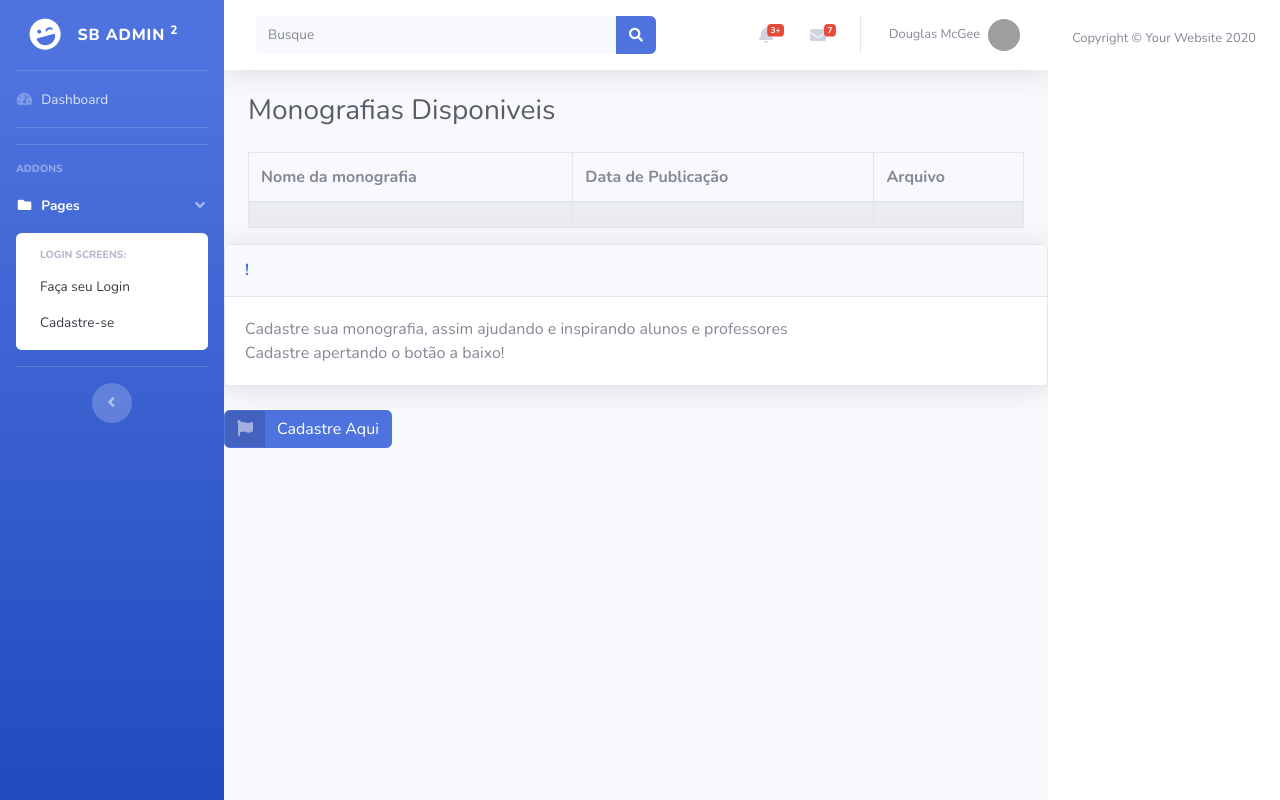
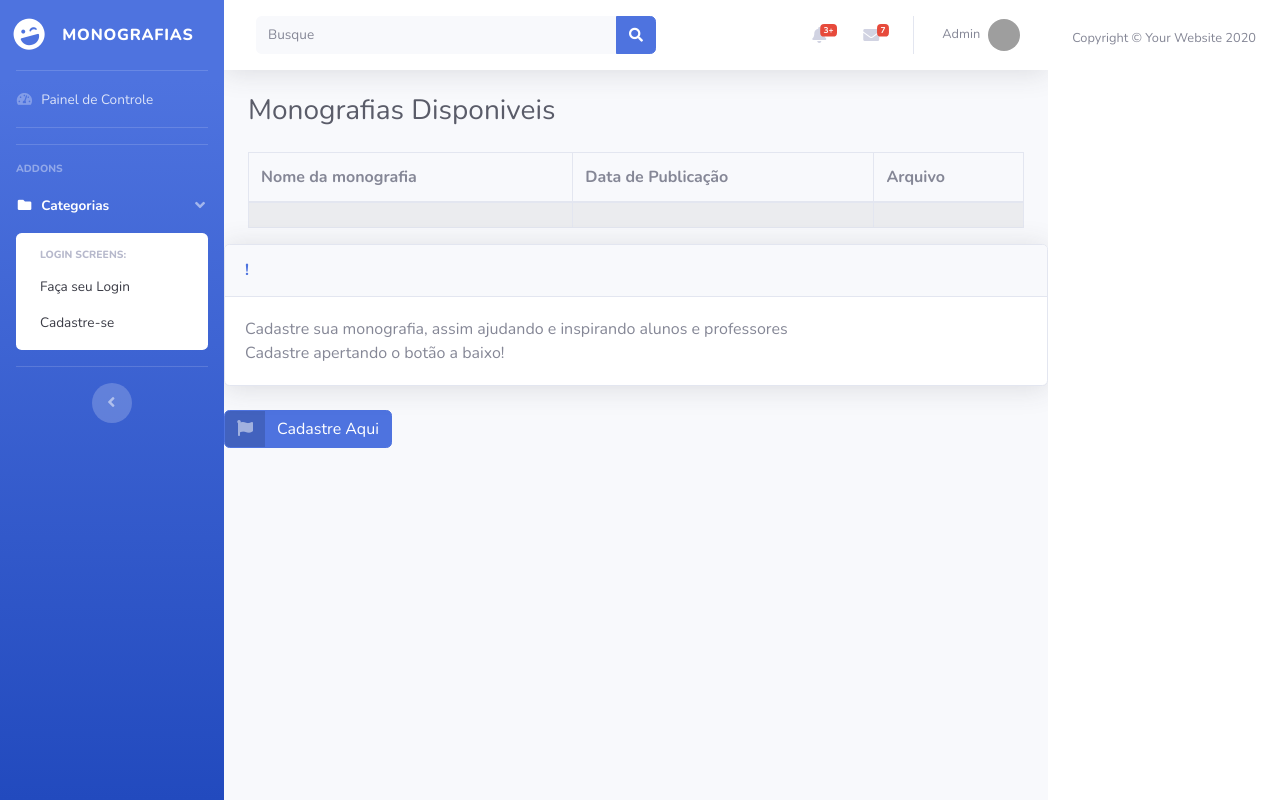
Before and after one commit to zevitorfs/Projeto-Monografia, a Django app: page / in a window 1280 px wide. Run offline with Django 4.2, Linux system fonts and the light colour scheme; lists and menus that the app fills with data are empty; some libraries are stand-ins or nearby versions; grey boxes are pictures that could not be loaded.

Commit message:
Tela Principal nomes em inglês traduzidos e Titulo da pagina mudado pra Monogrpafias

```diff
--- a/anexar_arquivo/templates/anexar_arquivo/lista.html
+++ b/anexar_arquivo/templates/anexar_arquivo/lista.html
@@ -36,7 +36,7 @@
                 <div class="sidebar-brand-icon rotate-n-15">
                     <i class="fas fa-laugh-wink"></i>
                 </div>
-                <div class="sidebar-brand-text mx-3">SB Admin <sup>2</sup></div>
+                <div class="sidebar-brand-text mx-3">Monografias</div>
             </a>
 
             <!-- Divider -->
@@ -46,7 +46,7 @@
             <li class="nav-item">
                 <a class="nav-link" href="index.html">
                     <i class="fas fa-fw fa-tachometer-alt"></i>
-                    <span>Dashboard</span></a>
+                    <span>Painel de Controle</span></a>
             </li>
 
             <!-- Divider -->
@@ -74,7 +74,7 @@
                 <a class="nav-link" href="#" data-toggle="collapse" data-target="#collapsePages" aria-expanded="true"
                     aria-controls="collapsePages">
                     <i class="fas fa-fw fa-folder"></i>
-                    <span>Pages</span>
+                    <span>Categorias</span>
                 </a>
                 <div id="collapsePages" class="collapse show" aria-labelledby="headingPages"
                     data-parent="#accordionSidebar">
@@ -280,7 +280,7 @@
                         <li class="nav-item dropdown no-arrow">
                             <a class="nav-link dropdown-toggle" href="#" id="userDropdown" role="button"
                                 data-toggle="dropdown" aria-haspopup="true" aria-expanded="false">
-                                <span class="mr-2 d-none d-lg-inline text-gray-600 small">Douglas McGee</span>
+                                <span class="mr-2 d-none d-lg-inline text-gray-600 small">Admin</span>
                                 <img class="img-profile rounded-circle" src="img/undraw_profile.svg">
                             </a>
                             <!-- Dropdown - User Information -->
```
Also changed, not shown: anexar_arquivo/templates/anexar_arquivo/blank.html (+7 -11 lines).
